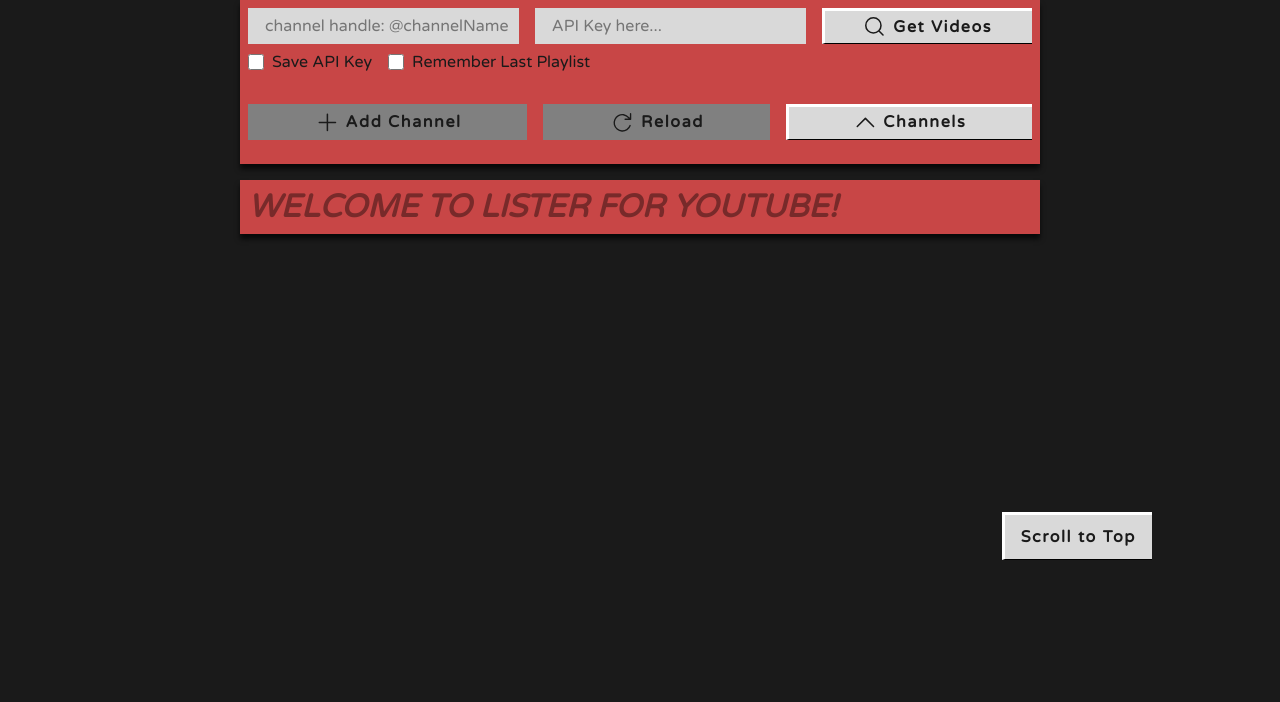
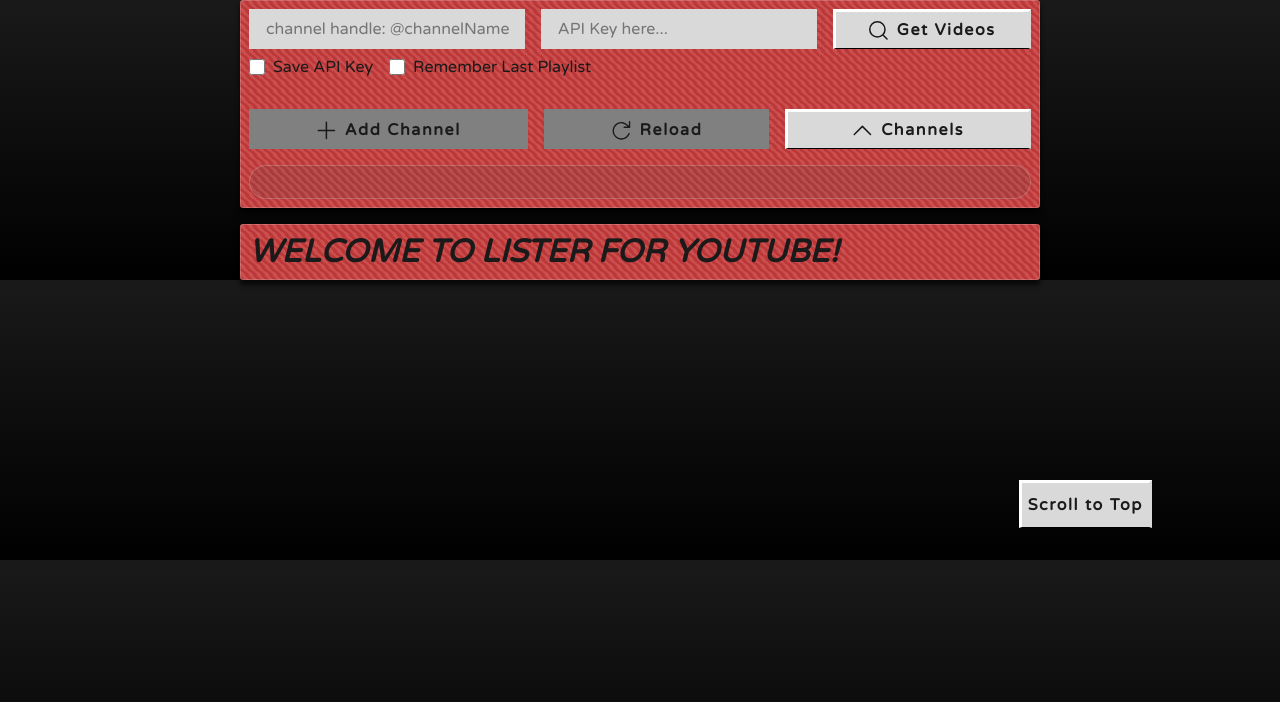
Before and after one commit to Liam-00/ListerForYoutube, a React app: page / in a window 1280 px wide. Shown: the top 702 px of the page. Built offline with nearby package versions, Linux system fonts and the light colour scheme.

Commit message:
alter styling

```diff
--- a/src/components/ChannelListItem.tsx
+++ b/src/components/ChannelListItem.tsx
@@ -17,7 +17,7 @@ const ChannelListItem = ({
 }: ChannelListItem_Prop) => {
   return (
     <div
-      className="channel_item"
+      className="channel_item text_channelList_item"
       onClick={(e) => {
         e.stopPropagation()
         clickHandler(channelId)
--- a/src/components/VideoCard.tsx
+++ b/src/components/VideoCard.tsx
@@ -25,10 +25,10 @@ const VideoCard = ({ title, date, thumbnail, id }: VideoCard_Prop) => {
         <img src={thumbnail} onLoad={handleImgLoad} />
       </a>
       <div className="videoinfoblock">
-        <h2>
+        <h2 className="text_videocard_title">
           <a href={link}>{title}</a>
         </h2>
-        <p>{date}</p>
+        <p className="text_videocard_body">{date}</p>
       </div>
     </div>
   )
--- a/src/index.css
+++ b/src/index.css
@@ -11,18 +11,25 @@
 
 :root {
   --text_color: hsl(0, 0%, 10%);
-  --ui_background: rgb(217, 217, 217);
-  --ui_main: hsl(0, 54%, 53%);
-  --ui_body_background: hsl(0, 0%, 10%);
-  --text_link_color: hsl(0, 0%, 10%);
-  --ui_shadow: 0px 5px 5px rgba(0, 0, 0, 0.698);
+  --background: rgb(217, 217, 217);
+
+  --main_primary: hsl(0, 54%, 55%);
+  --main_secondary: hsl(0, 54%, 48%);
+
+  --body_background: hsl(0, 0%, 10%);
+  --text_link_color: hsl(0, 0%, 15%);
+  --shadow: 0px 5px 5px rgba(0, 0, 0, 0.698);
+  --section_border_col: hsla(0, 0%, 100%, 20%);
+  --well_col: hsla(0, 0%, 30%, 15%);
 }
 
 body {
-  background-color: var(--ui_body_background);
+  background: linear-gradient(to bottom, var(--body_background), black);
   font-family: "Varela Round", "Trebuchet MS";
   color: var(--text_color);
+
   margin: 0px;
+
   font-size: 16px;
 }
 
@@ -62,16 +69,35 @@ main {
 }
 
 section {
-  box-shadow: var(--ui_shadow);
-  background-color: var(--ui_main);
+  box-shadow: var(--shadow);
+  /* background-color: var(--ui_main); */
+  --stripe_one: var(--main_primary);
+  --stripe_two: var(--main_secondary);
+  background: linear-gradient(
+    45deg,
+    var(--stripe_one) 0%,
+    var(--stripe_one) 12.5%,
+    var(--stripe_two) 12.5%,
+    var(--stripe_two) 37.5%,
+    var(--stripe_one) 37.5%,
+    var(--stripe_one) 62.5%,
+    var(--stripe_two) 62.5%,
+    var(--stripe_two) 87.5%,
+    var(--stripe_one) 87.5%,
+    var(--stripe_one) 100%
+  );
+  background-size: 0.5rem 0.5rem;
+
   padding: 0.5rem;
+  border-radius: 0.2rem;
+  border: 1px solid var(--section_border_col);
+}
 
-  & h1 {
-    color: hsla(0, 0%, 0%, 40%);
+.text_channelTitle {
+  color: var(--text_color);
   font-size: 2rem;
   text-transform: uppercase;
   font-style: italic;
-  }
 }
 
 .controls_section {
@@ -94,12 +120,15 @@ section {
   justify-content: center;
   gap: 0.5rem;
 
-  background-color: var(--ui_background);
-  padding: 5px 1rem 6px 1rem;
+  background-color: var(--background);
+
   user-select: none;
+  height: 2.5rem;
+
   border: none;
   border-top: 3px solid white;
   border-left: 3px solid white;
+  border-right: 3px solid var(--background);
   border-bottom: 1px solid black;
 
   font-family: "Varela Round";
@@ -131,10 +160,13 @@ section {
 }
 
 .button_floating {
+  --height: 3rem;
+
   position: fixed;
-  bottom: 30%;
+  bottom: calc(40% - var(--height));
   right: 10%;
-  height: 3rem;
+
+  height: var(--height);
 }
 
 .button_row {
@@ -155,6 +187,10 @@ section {
   height: 6rem;
   margin-top: 0.8rem;
   opacity: 0;
+  box-shadow: var(--shadow);
+  border: 1px solid var(--section_border_col);
+  border-radius: 0.2rem;
+  overflow: hidden;
   & > a {
     text-decoration: none;
     height: 100%;
@@ -173,14 +209,15 @@ section {
   padding-top: 0.5rem;
   background: linear-gradient(
     to right,
-    hsla(0, 0%, 100%, 10%),
-    hsla(0, 0%, 0%, 0%) 75%
+    var(--main_primary) 1%,
+    hsla(0, 0%, 0%, 15%)
   );
   align-self: stretch;
 
   width: calc(100%);
+}
 
-  & h2 {
+.text_videocard_title {
   font-size: 1.1rem;
   overflow: hidden;
   text-overflow: ellipsis;
@@ -195,11 +232,10 @@ section {
   }
 }
 
-  & p {
+.text_videocard_body {
   font-weight: bold;
   margin-top: 0.5rem;
   font-size: 0.9rem;
-  }
 }
 
 .videolist_button {
@@ -213,7 +249,7 @@ section {
   min-height: 2rem;
   border: 1px solid transparent;
   outline: none;
-  background-color: var(--ui_background);
+  background-color: var(--background);
   &:active {
     border: 1px solid black;
   }
@@ -284,9 +320,14 @@ section {
 
 .channel_list {
   display: flex;
+  flex-wrap: wrap;
+
   gap: 0.5rem;
-  flex-wrap: wrap;
-  padding: 0rem;
+  padding: 1rem;
+  border-radius: 2rem;
+
+  background: var(--well_col);
+  border: 1px solid var(--section_border_col);
 
   & .channel_item {
     display: flex;
@@ -294,13 +335,10 @@ section {
     gap: 0.5rem;
 
     border: 2px solid var(--text_color);
-    color: var(--text_color);
-    font-weight: bold;
-    font-size: 1rem;
 
     padding: 0.4rem 1rem;
     border-radius: 100px;
-    background: var(--ui_background);
+    background: var(--background);
 
     user-select: none;
 
@@ -324,6 +362,12 @@ section {
   }
 }
 
+.text_channelList_item {
+  color: var(--text_color);
+  font-weight: bold;
+  font-size: 1rem;
+}
+
 .channel_list_hidden {
   display: none;
 }
@@ -342,13 +386,13 @@ section {
 
   border-radius: 1.5rem;
 
-  background-color: var(--ui_background);
+  background-color: var(--background);
 
   display: flex;
   align-items: center;
   padding: 0 1rem;
 
-  box-shadow: var(--ui_shadow);
+  box-shadow: var(--shadow);
 
   visibility: hidden;
   transition: visibility 5s;
--- a/src/index.tsx
+++ b/src/index.tsx
@@ -577,7 +577,7 @@ const App = () => {
       <section>
         <div>
           <div className="section_header">
-            <h1>
+            <h1 className="text_channelTitle">
               {localPlaylist.length > 0 ?
                 localPlaylist[0].items[0].snippet.channelTitle
               : "Welcome to Lister For Youtube!"}
```
Lines whose indentation alone changed are shown as unchanged.
